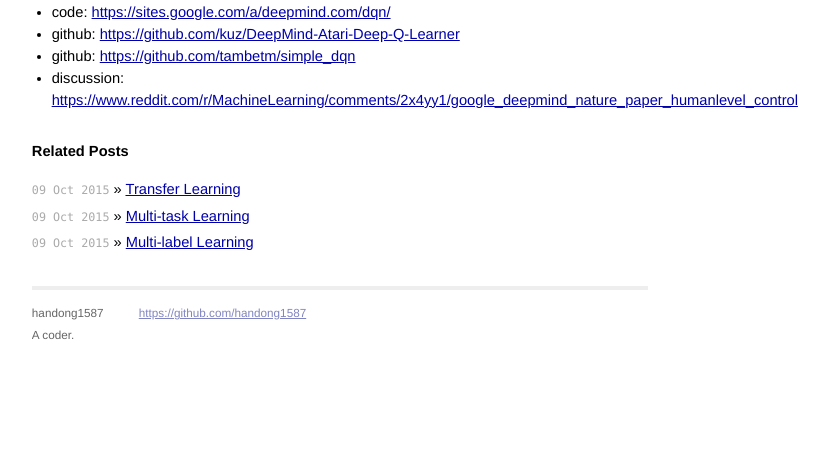
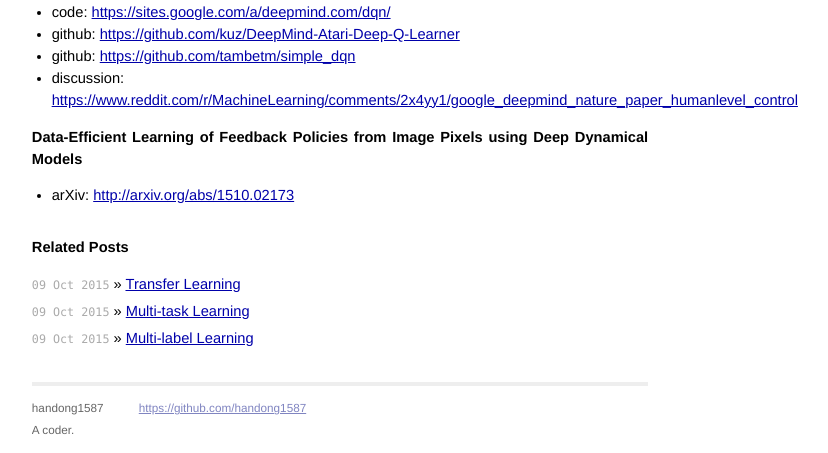
Before and after one commit to handong1587/handong1587.github.io, a Jekyll site: the page built from _posts/deep_learning/2015-09-11-reinforcement-learning.md, in a window 1280 px wide. Shown: the part 1105-1558 px from the top of the page, without its empty margins (300-1128 px from the left). Built offline with Jekyll 4.4.1, drawn with Linux system fonts in a browser that asks for light colours; Markdown is read by kramdown in place of the engine named in the settings; comment, search, counter and statistics services are not loaded; before the commit the page ends 1463 px from its top, so only the background shows below that.

Commit message:
update md

```diff
--- a/_posts/deep_learning/2015-09-11-reinforcement-learning-materials.md
+++ b/_posts/deep_learning/2015-09-11-reinforcement-learning.md
@@ -44,3 +44,7 @@
 - github: [https://github.com/kuz/DeepMind-Atari-Deep-Q-Learner](https://github.com/kuz/DeepMind-Atari-Deep-Q-Learner)
 - github: [https://github.com/tambetm/simple_dqn](https://github.com/tambetm/simple_dqn)
 - discussion: [https://www.reddit.com/r/MachineLearning/comments/2x4yy1/google_deepmind_nature_paper_humanlevel_control](https://www.reddit.com/r/MachineLearning/comments/2x4yy1/google_deepmind_nature_paper_humanlevel_control)
+
+**Data-Efficient Learning of Feedback Policies from Image Pixels using Deep Dynamical Models**
+
+- arXiv: [http://arxiv.org/abs/1510.02173](http://arxiv.org/abs/1510.02173)
```
Also changed, not shown: _posts/deep_learning/2015-08-26-nlp.md (renamed from _posts/deep_learning/2015-08-26-nlp-materials.md), _posts/deep_learning/2015-08-26-object-detection.md (renamed from _posts/deep_learning/2015-08-26-object-detection-materials.md), _posts/deep_learning/2015-08-26-object-segmentation.md (renamed from _posts/deep_learning/2015-08-26-object-segmentation-materials.md), _posts/deep_learning/2015-08-26-ocr.md (renamed from _posts/deep_learning/2015-08-26-ocr-materials.md), _posts/deep_learning/2015-08-26-pedestrian-detection.md (renamed from _posts/deep_learning/2015-08-26-pedestrian-detection-materials.md), _posts/deep_learning/2015-08-26-recommendation-system.md (renamed from _posts/deep_learning/2015-08-26-recommendation-system-materials.md), _posts/deep_learning/2015-08-27-deep-learning.md (renamed from _posts/deep_learning/2015-08-27-deep-learning-materials.md), _posts/deep_learning/2015-08-27-rnn-and-lstm.md (renamed from _posts/deep_learning/2015-08-27-rnn-and-lstm-materials.md).
